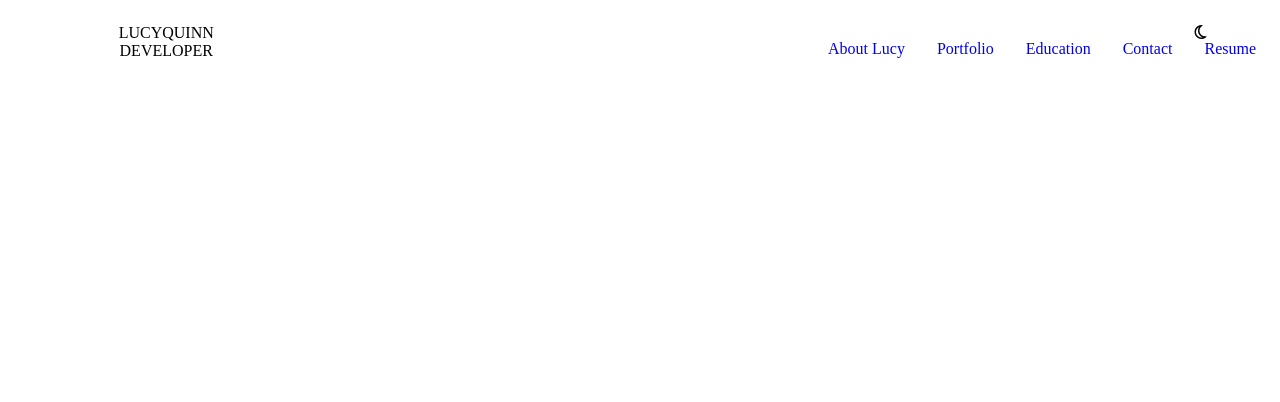
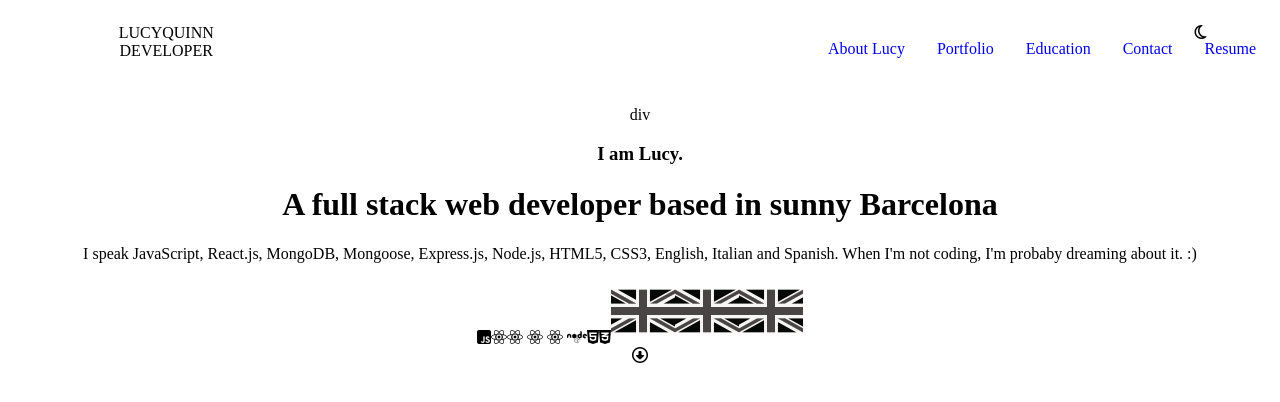
Before and after one commit to Lucy-Quinn/lucy-quinn-portfolio, a React (Create React App) app: page / in a window 1280 px wide. Shown: the top 402 px of the page. Built offline with nearby package versions, Linux system fonts and the light colour scheme.

Commit message:
basic structure of header.

```diff
--- a/src/App.js
+++ b/src/App.js
@@ -3,11 +3,14 @@ import './App.css';
 
 //Components
 import Navbar from './components/Navbar/Navbar';
+import Header from './components/Header/Header';
+
 
 function App() {
   return (
     <div className="App">
       <Navbar />
+      <Header />
     </div>
   );
 }
--- /dev/null
+++ b/src/components/Header/Header.js
@@ -0,0 +1,31 @@
+import React from 'react';
+import Uk from './../../images/uk.png';
+
+const Header = () => {
+    return (
+        <header>
+            <div>
+                <p>div</p>
+                <h3>I am Lucy.</h3>
+                <h1>A full stack web developer based in sunny Barcelona</h1>
+                <p>I speak JavaScript, React.js, MongoDB, Mongoose, Express.js, Node.js, HTML5, CSS3, English, Italian and Spanish. When I'm not coding, I'm probaby dreaming about it. :)</p>
+            </div>
+            <div>
+                <i class="fab fa-js-square"></i>
+                <i class="fab fa-react"></i>
+                <i class="fab fa-react"></i>  {/* mongodb */}
+                <i class="fab fa-react"></i>  {/* mongoose */}
+                <i class="fab fa-react"></i>  {/* express */}
+                <i class="fab fa-node"></i>
+                <i class="fab fa-html5"></i>
+                <i class="fab fa-css3-alt"></i>
+                <img src={Uk} alt="flag of the UK" />
+                <img src={Uk} alt="flag of the UK" />
+                <img src={Uk} alt="flag of the UK" />
+            </div>
+            <i class="far fa-arrow-alt-circle-down"></i>
+        </header>
+    );
+}
+
+export default Header;
```
Also changed, not shown: src/images/uk.png (added), 1 other file (tests, documents, lock files or other folders).
